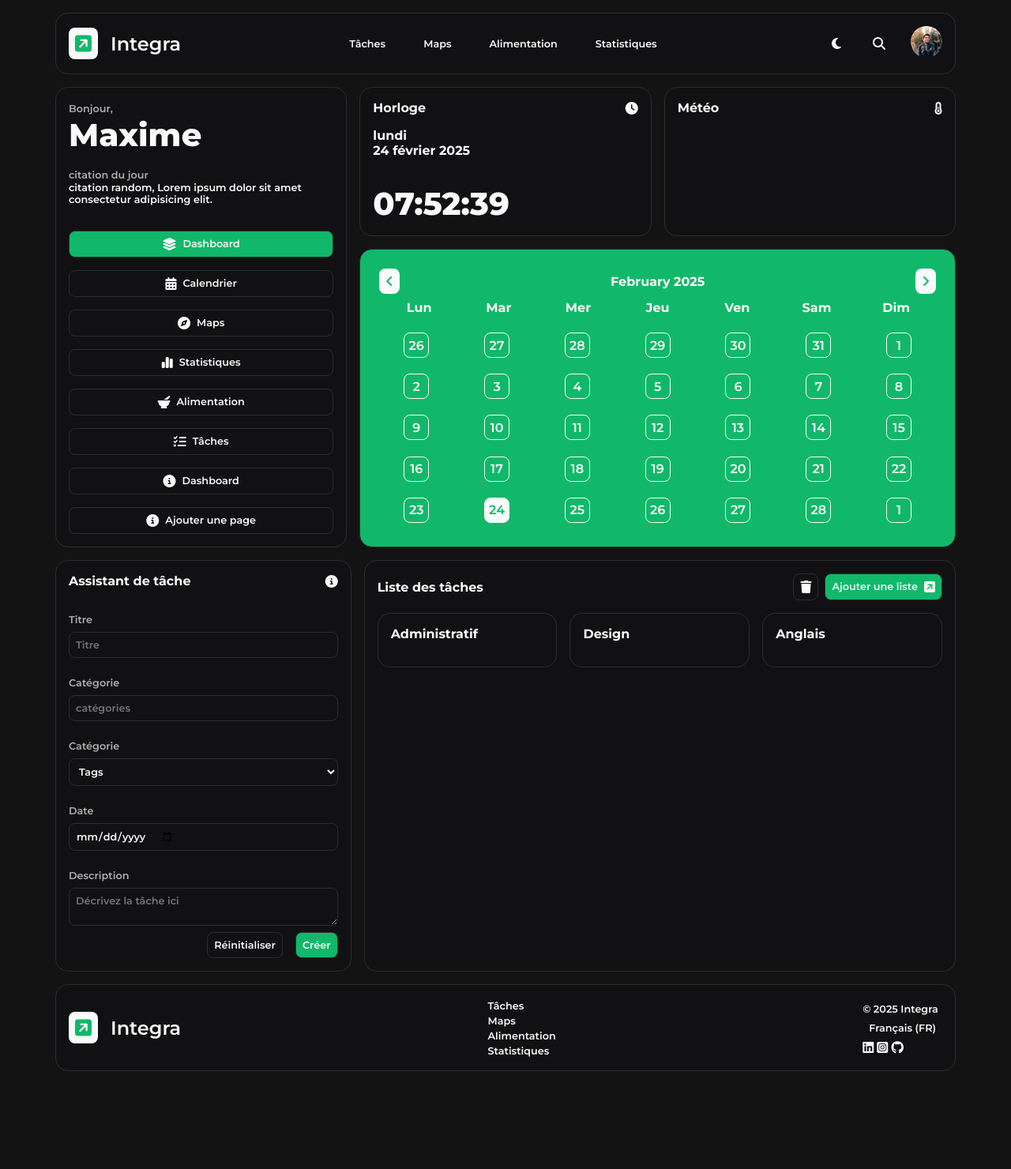
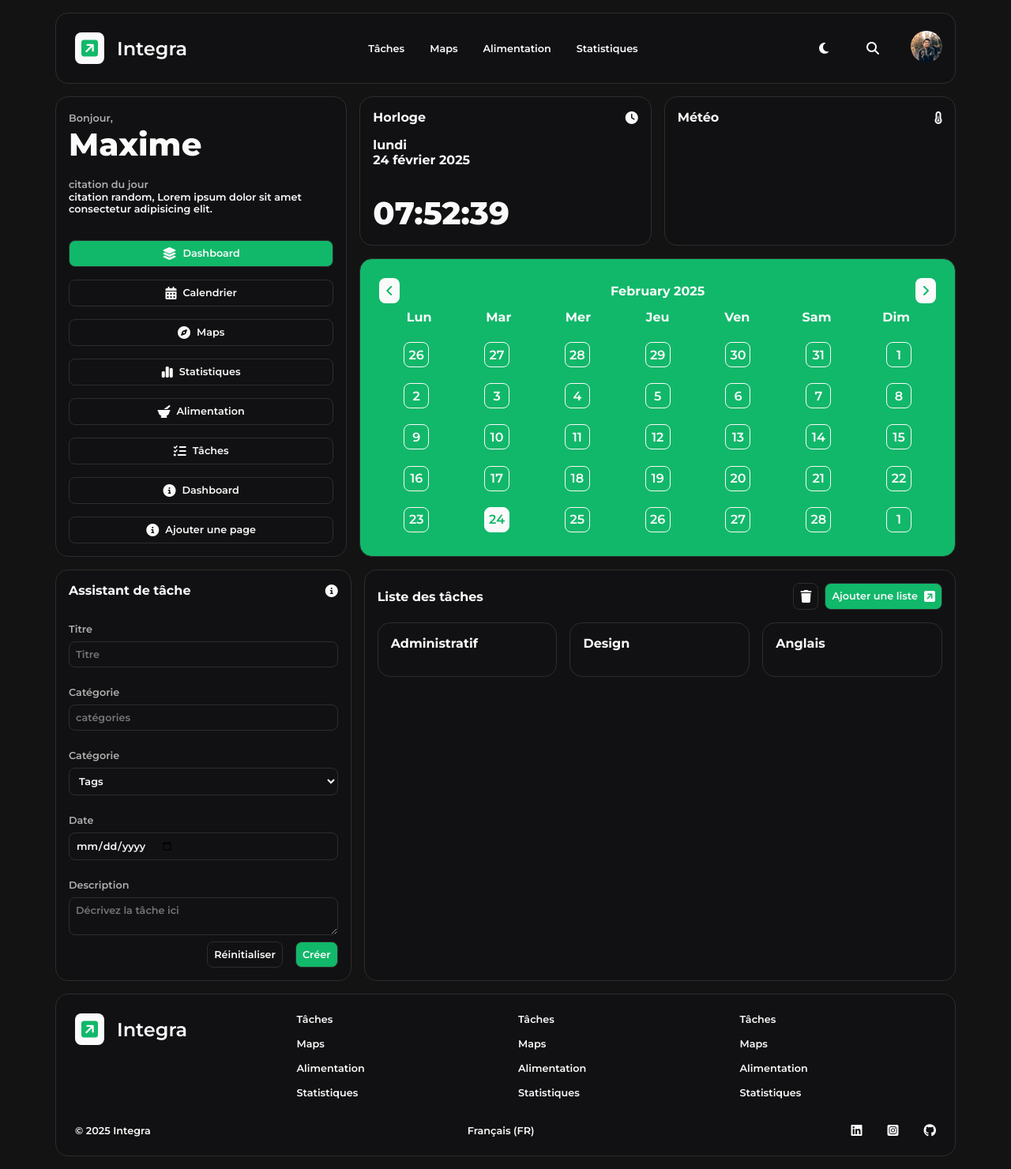
Before and after one commit to Maxime422/DASHBOARD_MANAGER, a website: page HTML/home.html in a window 1280 px wide. Shown: the whole page at 79% size. Before the commit the page ends 1372 px from the top, so only its background shows below. Drawn offline with Linux system fonts and the light colour scheme.

Commit message:
Update-1.2.12

```diff
--- a/CSS/style.css
+++ b/CSS/style.css
@@ -1,39 +1,33 @@
+/* Container */
 .container {
 	width: 1440px;
 	margin: 0 auto;
 }
 
 /* Header */
-#headerPage,
-#footerPage {
+.flexSpaceBetZone {
 	display: flex;
 	justify-content: space-between;
 	gap: var(--gap-medium);
 	align-items: center;
+}
+#headerPage,
+#footerPage {
 	margin: var(--marrgin-top-bottom-medium);
 }
 
 /* Logo */
-#headerPage > a,
-#footerPage > a {
+.flexBase {
 	display: flex;
 	align-items: center;
 	gap: var(--gap-medium);
 }
 
-#headerPage > a > span,
-#footerPage > a > span {
+.textLarge {
 	font-size: var(--text-size-large);
 }
 
-#headerPage ul {
-	display: flex;
-	justify-content: space-between;
-	align-items: center;
-	gap: var(--gap-large);
-}
-
-#headerPage li:hover {
+#headerPage ul a:hover {
 	background-color: var(--color-green);
 	color: var(--color-white-only);
 }
@@ -64,6 +58,7 @@ main {
 #headerPage,
 #asideNav,
 .subSection,
+#zf,
 #footerPage,
 .grid section,
 .grid section article {
@@ -117,10 +112,9 @@ main {
 /* Actions buttons and interactions buttons */
 button,
 input,
-#asideNav a,
+a,
 select,
-textarea,
-#headerPage li {
+textarea {
 	display: flex;
 	box-sizing: border-box;
 	justify-content: center;
@@ -137,7 +131,7 @@ textarea,
 /* Ajouter des border pour tous les boutons saufs les li */
 main button,
 input,
-#asideNav a,
+main a,
 select,
 textarea {
 	border: var(--color-black-2) solid 1px;
@@ -327,6 +321,30 @@ select,
 	color: white;
 }
 
+#zf {
+	padding-top: var(--padding-extra);
+	display: flex;
+	flex-direction: column;
+	height: 85vh;
+	align-items: center;
+	text-align: center;
+	gap: var(--gap-large);
+}
+
+#footerPage {
+	display: grid;
+	grid-template-columns: 1fr 1fr 1fr 1fr;
+	grid-template-rows: 1fr auto;
+	align-items: flex-start;
+	justify-items: flex-start;
+	gap: var(--gap-medium);
+}
+
+#footerPage .flexSpaceBetZone {
+	grid-column: 1/5;
+	width: 100%;
+}
+
 /* Media Querie */
 @media (max-width: 1440px) {
 	.container {
@@ -412,6 +430,14 @@ select,
 	#headerPage a span {
 		display: block;
 	}
+
+	#footerPage {
+		grid-template-columns: 1fr;
+	}
+
+	#footerPage .flexSpaceBetZone {
+		grid-column: 1;
+	}
 }
 
 /* Media 520px smartphone */
--- a/HTML/home.html
+++ b/HTML/home.html
@@ -27,17 +27,17 @@
 	<body>
 		<!-- Header -->
 		<header class="container">
-			<div id="headerPage">
-				<a href="../index.html">
+			<div id="headerPage" class="flexSpaceBetZone">
+				<a class="flexBase" href="../index.html">
 					<div>
 						<i class="fa-solid fa-square-arrow-up-right"></i>
 					</div>
-					<span>Integra</span>
+					<span class="textLarge">Integra</span>
 				</a>
 
 				<!-- Navigation -->
 				<nav aria-label="Navigation Systeme header">
-					<ul>
+					<ul class="flexSpaceBetZone">
 						<li><a href="#">Tâches</a></li>
 						<li><a href="../HTML/maps.html">Maps</a></li>
 						<li><a href="#">Alimentation</a></li>
@@ -262,16 +262,34 @@
 		<footer class="container">
 			<!-- Logo -->
 			<div id="footerPage">
-				<a href="../index.html">
+				<a class="flexBase" href="../index.html">
 					<div>
 						<i class="fa-solid fa-square-arrow-up-right"></i>
 					</div>
-					<span>Integra</span>
+					<span class="textLarge">Integra</span>
 				</a>
 
 				<!-- Navigation -->
 				<nav aria-label="Navigation Systeme footer">
-					<ul>
+					<ul class="cardHeader">
+						<li><a href="#">Tâches</a></li>
+						<li><a href="#">Maps</a></li>
+						<li><a href="#">Alimentation</a></li>
+						<li><a href="#">Statistiques</a></li>
+					</ul>
+				</nav>
+
+				<nav aria-label="Navigation Systeme footer">
+					<ul class="cardHeader">
+						<li><a href="#">Tâches</a></li>
+						<li><a href="#">Maps</a></li>
+						<li><a href="#">Alimentation</a></li>
+						<li><a href="#">Statistiques</a></li>
+					</ul>
+				</nav>
+
+				<nav aria-label="Navigation Systeme footer">
+					<ul class="cardHeader">
 						<li><a href="#">Tâches</a></li>
 						<li><a href="#">Maps</a></li>
 						<li><a href="#">Alimentation</a></li>
@@ -281,12 +299,12 @@
 
 				<!-- Terms and conditions -->
 
-				<div>
+				<div class="flexSpaceBetZone">
 					<a href="#">
 						<span>© 2025 Integra</span>
 					</a>
 					<button>Français (FR)</button>
-					<div>
+					<div class="flexBase">
 						<a href="www.linkedin.com/in/maxime-germis"><i class="fa-brands fa-linkedin"></i></a>
 						<a href="https://www.instagram.com/maxime19393/"><i class="fa-brands fa-square-instagram"></i></a>
 						<a href="https://github.com/Maxime422"><i class="fa-brands fa-github"></i></a>
```
Also changed, not shown: HTML/maps.html (+14 -14 lines), index.html (+30 -19 lines), manifest.json.
